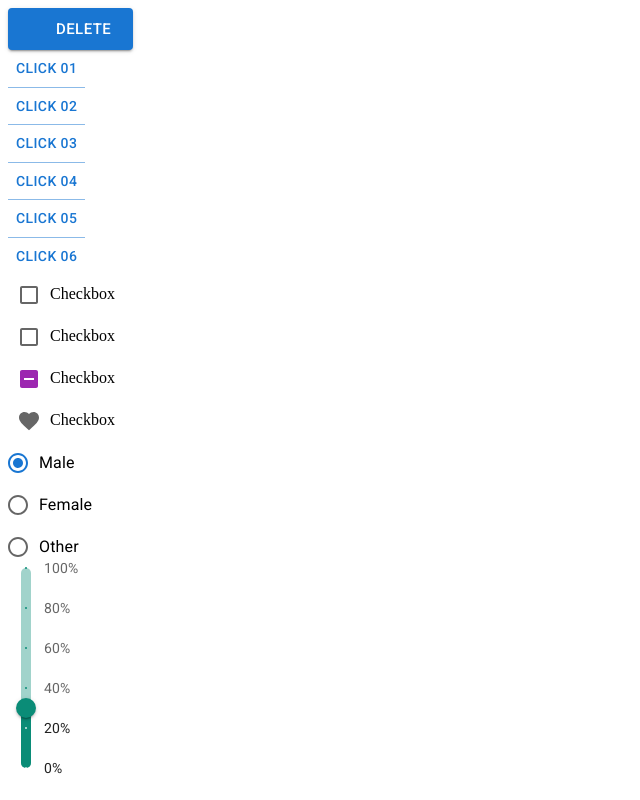
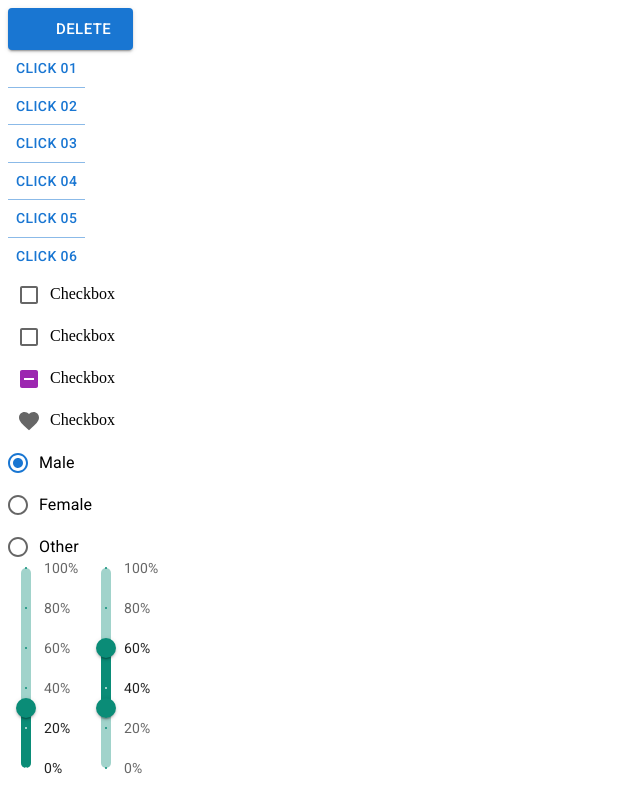
Before and after one commit to MUbaidJavaid/Material_UI_React_Libarary, a React (Vite) app: page / in a window 1280 px wide. Shown: the whole page, without its empty margins (0-640 px from the left). Built offline with nearby package versions, Linux system fonts and the light colour scheme; some icons are missing.

Commit message:
Rang Slider add

```diff
--- a/src/componentes/Slider.tsx
+++ b/src/componentes/Slider.tsx
@@ -1,8 +1,15 @@
 import type { JSX } from "@emotion/react/jsx-runtime"
 import { Slider } from "@mui/material"
+import React from "react";
 
 
 export const MySlider = (): JSX.Element => {
+     const [value, setValue] = React.useState<number[]>([30, 60]);
+
+     const handleChangeCommitted = (event: Event, newValue: number | number[]) => {
+        setValue(newValue as number[]);
+        console.log(newValue);
+    }
     const handleChange = (event: Event, newValue: number | number[]) => {
         console.log(newValue);
     }
@@ -54,6 +61,26 @@ export const MySlider = (): JSX.Element => {
                     }
                 }}
             />
+            <Slider
+                defaultValue={30}
+                aria-label="Default"
+                valueLabelDisplay="auto"
+                step={10}
+                marks={mark}
+                orientation="vertical"
+                value={value}
+                min={0}
+                max={100}
+                onChange={handleChangeCommitted}
+                sx={{
+                    width: "10px",
+                    height: "200px",
+                    color: "#0a8c77",
+                    "& .MuiSlider-track": {
+                        border: "none",
+                    }
+                }}
+            />
         </div>
     )
 }
```
